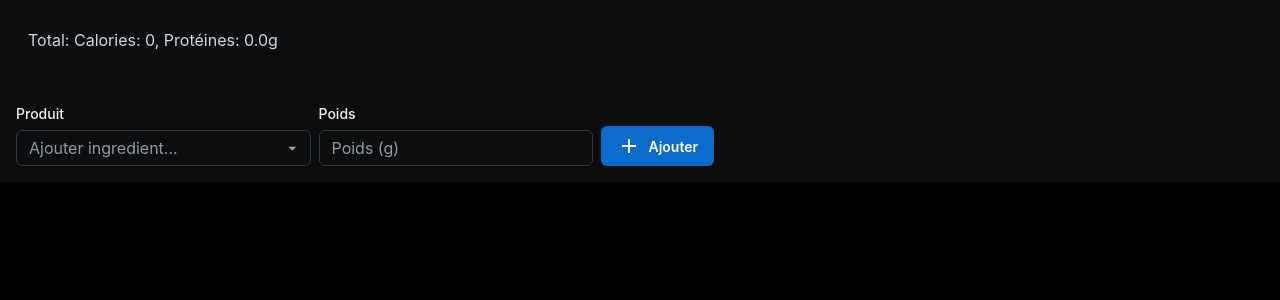
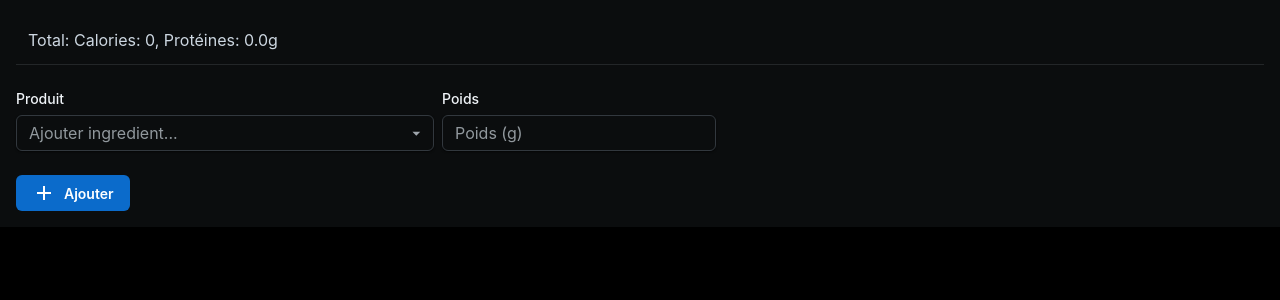
Before and after one commit to tomzmtl/cookbook, a React (Vite) app: page / in a window 1280 px wide. Shown: the top 300 px of the page. Built offline with nearby package versions, Linux system fonts and the light colour scheme.

Commit message:
improved interface

```diff
--- a/src/components/App/App.tsx
+++ b/src/components/App/App.tsx
@@ -1,9 +1,10 @@
 import { compact } from "lodash-es"
-import { Autocomplete, Button, FormControl, FormLabel, Input, List, ListItem, Sheet, Stack } from '@mui/joy'
+import { Autocomplete, Button, Divider, FormControl, FormLabel, Input, List, ListItem, Sheet, Stack } from '@mui/joy'
 import products from "../../data/products"
 import { Product } from '../../types'
 import { ChangeEvent, SyntheticEvent, useState } from 'react'
 import { Add } from '@mui/icons-material'
+import { StackProps } from "@mui/system"
 
 type Ingredient = {
   product: Product,
@@ -22,6 +23,7 @@ const displayProtein = (protein: number) => protein.toFixed(1)
 const getOptionLabel = (product: Product): string => compact([
   product.name,
   product.variety,
+  product.type,
   product.brand,
   product.color,
   product.flavour,
@@ -77,6 +79,11 @@ const App = () => {
 
   const totals = calculateTotals(ingredients)
 
+  const stackProps: StackProps = {
+    direction: { xs: 'column', sm: 'row' },
+    spacing: { xs: 1, sm: 2, md: 4 }
+  }
+
   return (
     <Sheet className="App" sx={{ p: 2 }}>
       <List>
@@ -85,8 +92,15 @@ const App = () => {
           {`Total: Calories: ${displayCalories(totals.calories)}, Protéines: ${displayProtein(totals.protein)}g`}
         </ListItem>
       </List>
-      <Stack direction="row" key={ingredients.length} spacing={1} marginTop={5}>
-        <FormControl>
+      <Divider />
+      <Stack
+        direction={{ xs: 'column', sm: 'row' }}
+        spacing={{ xs: 2, sm: 1 }}
+        key={ingredients.length}
+        marginTop={3}
+        maxWidth={700}
+      >
+        <FormControl sx={{ width: "100%" }}>
           <FormLabel>Produit</FormLabel>
           <Autocomplete
             sx={{ width: "100%" }}
@@ -100,8 +114,14 @@ const App = () => {
           <FormLabel>Poids</FormLabel>
           <Input value={selectedWeight} onChange={handleChangeWeight} placeholder="Poids (g)" />
         </FormControl>
-        <Button startDecorator={<Add />} onClick={handleAddIngredient} sx={{ height: 40, alignSelf: "flex-end" }}>Ajouter</Button>
       </Stack>
+      <Button
+          startDecorator={<Add />}
+          onClick={handleAddIngredient}
+          sx={{ width: { xs: "100%", sm: "auto" }, marginTop: 3 }}
+        >
+            Ajouter
+        </Button>
     </Sheet>
   )
 }
--- a/src/data/products.ts
+++ b/src/data/products.ts
@@ -566,6 +566,84 @@ const products: Product[] = [
       protein: 0.8
     }
   },
+  {
+    id: "39",
+    name: "Lait d'amande",
+    brand: "Natura",
+    flavour: "Original",
+    macros: {
+      calories: 24,
+      fat: 1.9,
+      carbs: {
+        total: 6.1,
+        fiber: 0.8,
+        sugars: 4.6,
+      },
+      protein: 0.7
+    }
+  },
+  {
+    id: "40",
+    name: "Huile de sésame",
+    brand: "Pearl River Bridge",
+    macros: {
+      calories: 929,
+      fat: 100,
+      carbs: {
+        total: 0,
+        fiber: 0,
+        sugars: 0,
+      },
+      protein: 0
+    }
+  },
+  {
+    id: "41",
+    name: "Sauce soya",
+    brand: "Kimlan",
+    type: "Foncée",
+    macros: {
+      calories: 89,
+      fat: 0,
+      carbs: {
+        total: 11.8,
+        fiber: 0,
+        sugars: 11.8,
+      },
+      protein: 5.8
+    }
+  },
+  {
+    id: "42",
+    name: "Mirin",
+    brand: "Angel",
+    macros: {
+      calories: 174,
+      fat: 0,
+      carbs: {
+        total: 41.8,
+        fiber: 0,
+        sugars: 40,
+      },
+      protein: 0.1
+    }
+  },
+  {
+    id: "43",
+    name: "Tofu",
+    brand: "Soyarie",
+    type: "Extra ferme",
+    macros: {
+      calories: 130,
+      fat: 8,
+      carbs: {
+        total: 0,
+        fiber: 0,
+        sugars: 1,
+      },
+      protein: 16
+    }
+  },
 ]
 
 export default products
```
